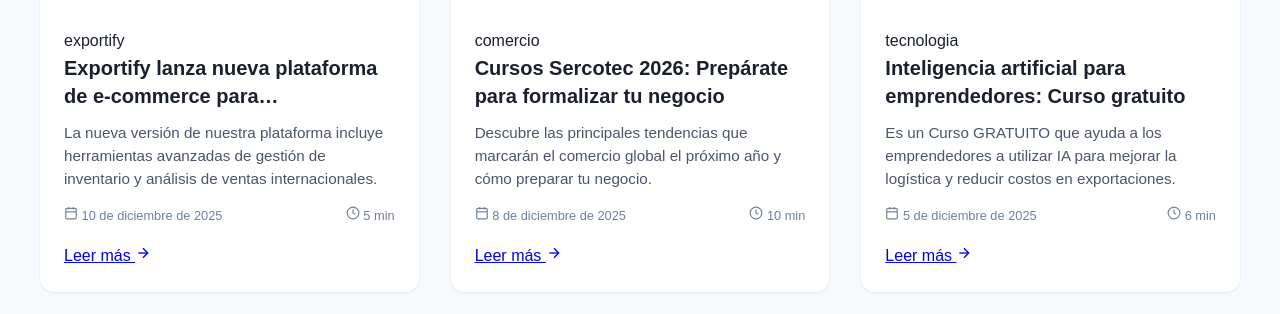
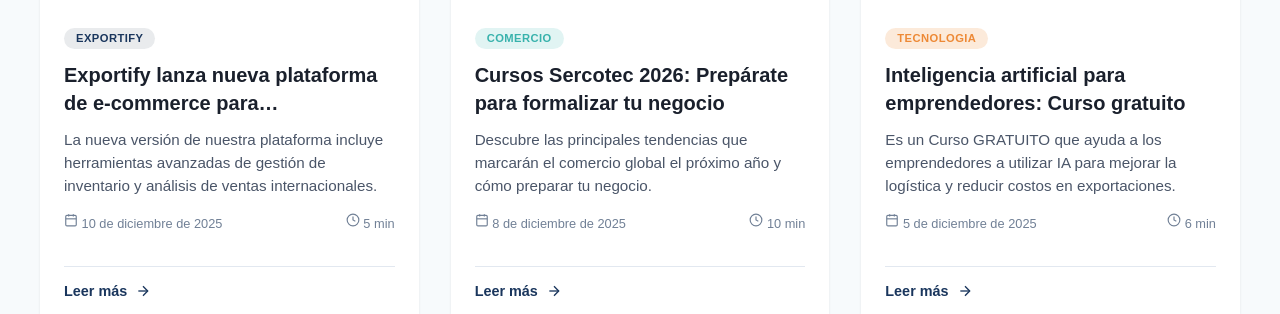
Before and after one commit to Made-cloud/Proyecto-Integrador-Front-Loopers, a plain HTML site: page pages/noticias.html in a window 1280 px wide. Shown: the part 645-959 px from the top of the page. Drawn offline with Linux system fonts and the light colour scheme.

Commit message:
fix boton leer mas y agregar colores

```diff
--- a/assets/css/noticias.css
+++ b/assets/css/noticias.css
@@ -179,7 +179,7 @@
 .news-card {
   background-color: var(--surface);
   border-radius: var(--radius);
-  overflow: visible; /* ✅ NO cortar el botón */
+  overflow: visible;
   box-shadow: var(--shadow-sm);
   transition: var(--transition);
   opacity: 0;
@@ -200,10 +200,71 @@
 
 .news-card-content {
   padding: 1.5rem;
-  display: flex;              /* ✅ */
-  flex-direction: column;     /* ✅ */
-  height: 100%;
+  display: flex;
+  flex-direction: column;
 }
+.news-card-link {
+  margin-top: 1rem;      /* ❗ NO auto */
+  display: inline-flex;
+  align-items: center;
+  gap: 0.5rem;
+
+  color: var(--primary);
+  font-size: 0.9rem;
+  font-weight: 600;
+  text-decoration: none;
+
+  padding-top: 0.8rem;
+  border-top: 1px solid var(--border);
+
+  transition: color 0.3s ease, transform 0.3s ease;
+}
+
+.news-card-link:hover {
+  color: var(--accent);
+  transform: translateX(4px);
+}
+.news-card-link svg {
+  transition: transform 0.3s ease;
+}
+
+.news-card-link:hover svg {
+  transform: translateX(4px);
+}
+
+.news-card-category {
+  display: inline-block;
+  width: fit-content;
+
+  padding: 0.3rem 0.75rem;
+  margin-bottom: 0.75rem;
+
+  font-size: 0.7rem;
+  font-weight: 600;
+  letter-spacing: 0.04em;
+  text-transform: uppercase;
+
+  border-radius: 999px;
+  background-color: rgba(26, 54, 93, 0.08);
+  color: var(--primary);
+
+  line-height: 1;
+}
+.news-card-category.exportify {
+  background-color: rgba(78, 91, 110, 0.12);
+  color: var(--primary);
+}
+.news-card-category.comercio {
+  background-color: rgba(56, 178, 172, 0.15);
+  color: var(--secondary);
+}
+.news-card-category.tecnologia {
+  background-color: rgba(237, 137, 54, 0.18);
+  color: var(--accent);
+}
+
+
+
 
 /* ==========================
    TEXTO TARJETA
```
